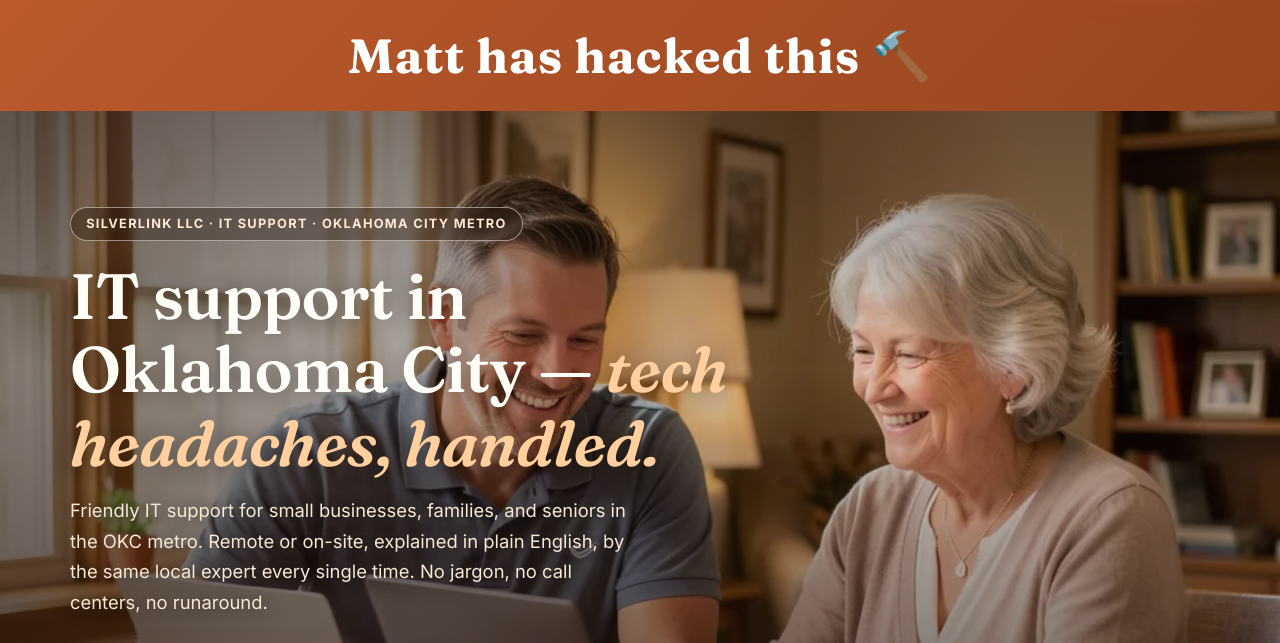
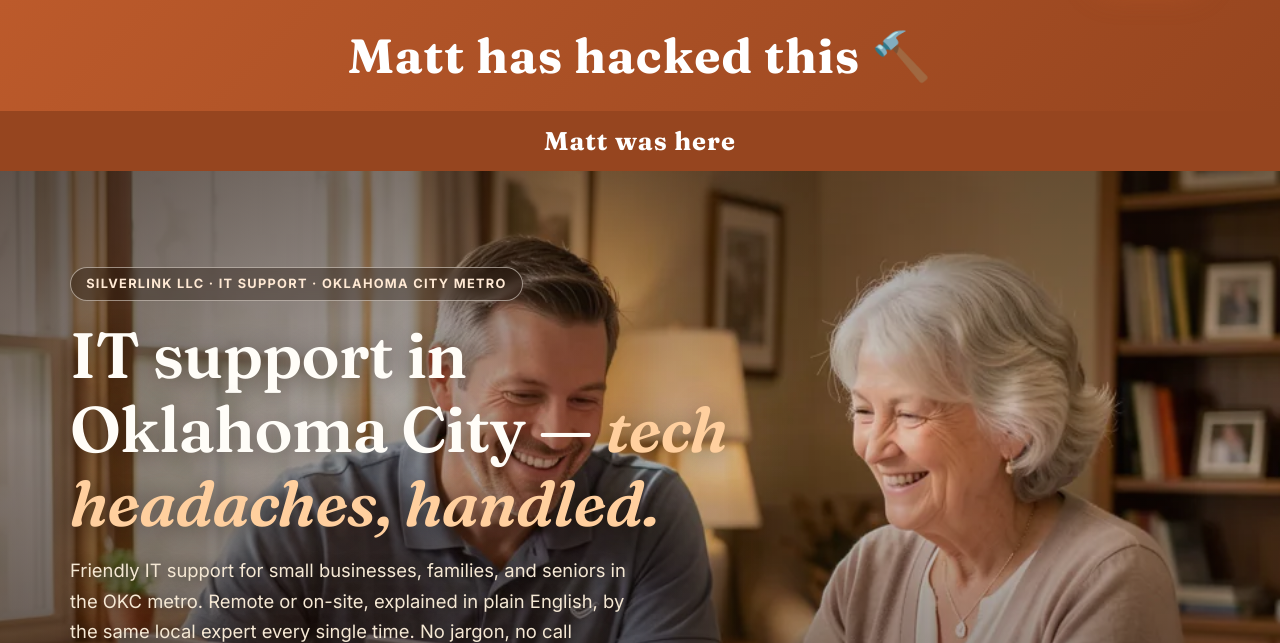
Before and after one commit to ske2231/silverlink-site, an Astro site: page / in a window 1280 px wide. Shown: the part 81-724 px from the top of the page. Built offline with nearby package versions, Linux system fonts and the light colour scheme; Astro itself is replaced by a stand-in of ours.

Commit message:
Add 'Matt was here' text to homepage

```diff
--- a/src/pages/index.astro
+++ b/src/pages/index.astro
@@ -87,6 +87,7 @@ const faq = {
   <script type="application/ld+json" set:html={JSON.stringify(faq)} />
 
   <div id="matt-banner" style="background:linear-gradient(135deg,#bc5a2b,#96451f);color:#fff;text-align:center;font-family:var(--display,System,serif);font-weight:800;font-size:clamp(1.5rem,4vw,3rem);letter-spacing:.02em;padding:1rem 1.25rem;box-shadow:var(--shadow);">Matt has hacked this &#128296;</div>
+  <div id="matt-was-here" style="background:#96451f;color:#fff;text-align:center;font-family:var(--display,System,serif);font-weight:700;font-size:clamp(1.1rem,2.6vw,1.6rem);letter-spacing:.04em;padding:.55rem 1.25rem;">Matt was here</div>
 
   <section class="photo-hero">
     <div class="ph-bg" aria-hidden="true">
```
